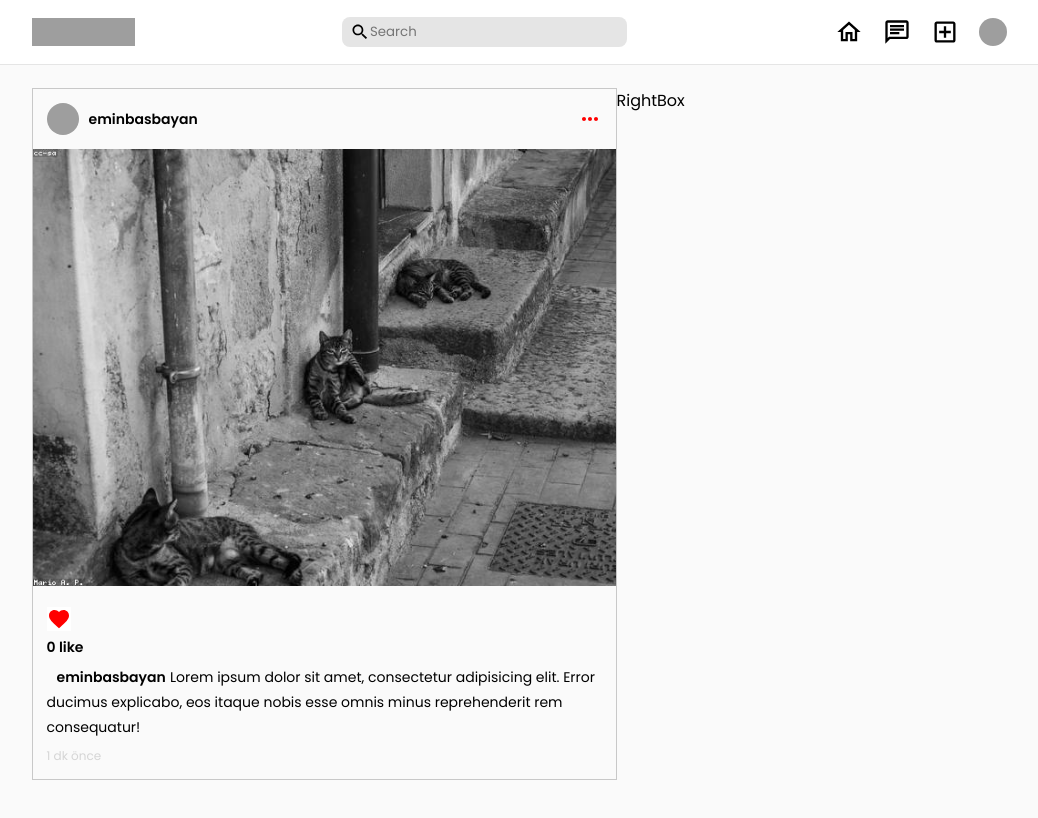
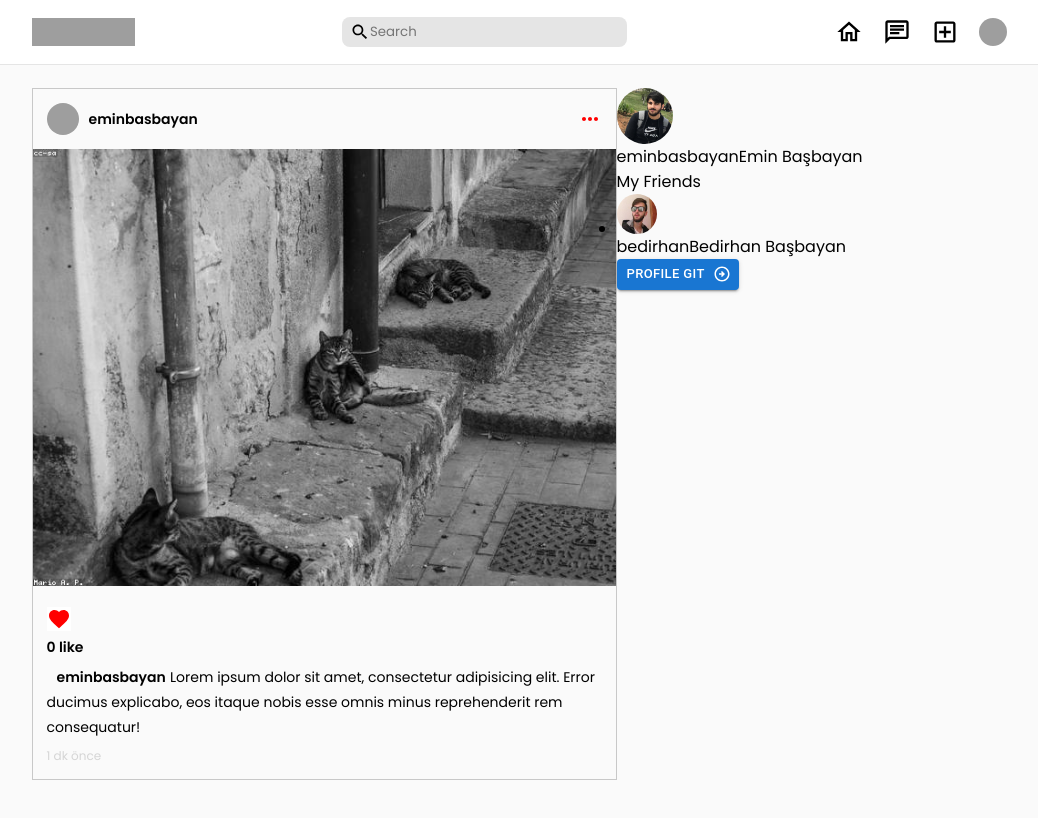
Before and after one commit to MustafaYilmaz1625/Blog-MERN, a React (Create React App) app in the folder react.instagram/: page / in a window 1280 px wide. Shown: the top 818 px of the page, without its empty margins (121-1159 px from the left). Built offline with nearby package versions, Linux system fonts and the light colour scheme; grey boxes are pictures that could not be loaded.

Commit message:
rightBox

```diff
--- a/react.instagram/src/components/rightBox/RightBox.jsx
+++ b/react.instagram/src/components/rightBox/RightBox.jsx
@@ -1,7 +1,48 @@
+import { Avatar, Button } from "@mui/material";
+import ArrowCircleRightOutlinedIcon from "@mui/icons-material/ArrowCircleRightOutlined";
+
 import "./rightBox.css";
 
 const RightBox = () => {
-  return <div>RightBox</div>;
+  return (
+    <div className="right-box">
+      <div className="account">
+        <a href="/">
+          <Avatar src="/images/person/0.png" sx={{ width: 56, height: 56 }} />
+        </a>
+        <a href="/" className="account-titles">
+          <a href="/">eminbasbayan</a>
+          <span>Emin Başbayan</span>
+        </a>
+      </div>
+      <span className="friends-title">My Friends</span>
+      <ul className="friends-list">
+        <li className="friend-item">
+          <div className="friend-item-left">
+            <a href="/">
+              <Avatar
+                src="/images/person/2.png"
+                sx={{ width: 40, height: 40 }}
+              />
+            </a>
+            <div className="friend-username">
+              <a href="/">bedirhan</a>
+              <span>Bedirhan Başbayan</span>
+            </div>
+          </div>
+          <div className="friend-item-right">
+            <Button
+              variant="contained"
+              size="small"
+              endIcon={<ArrowCircleRightOutlinedIcon />}
+            >
+              Profile Git
+            </Button>
+          </div>
+        </li>
+      </ul>
+    </div>
+  );
 };
 
 export default RightBox;
```
